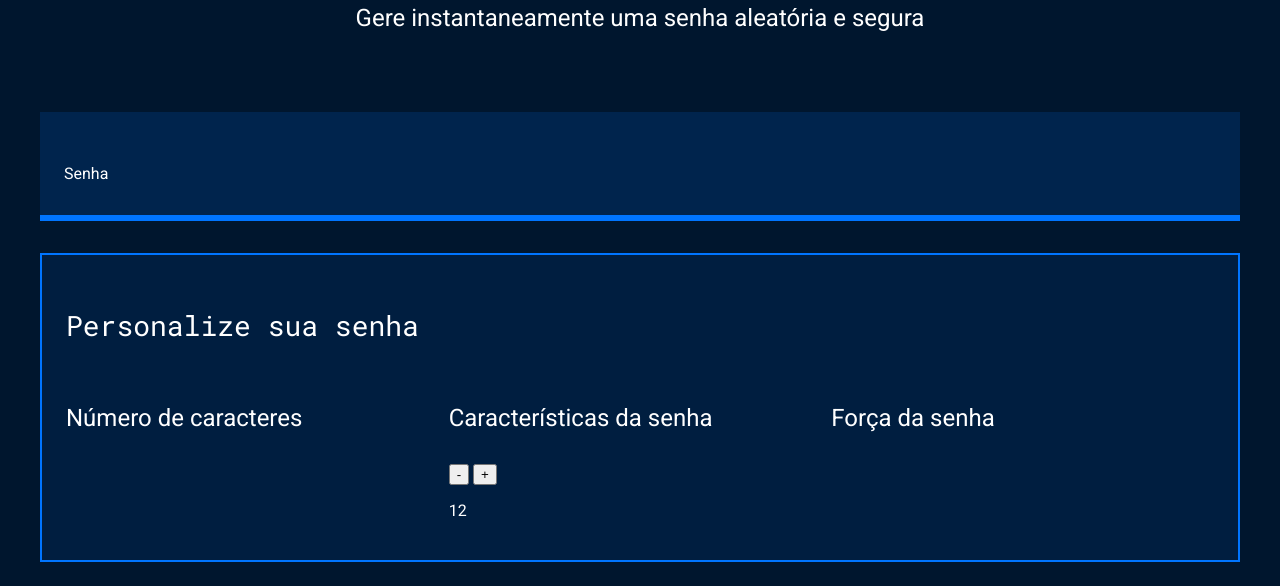
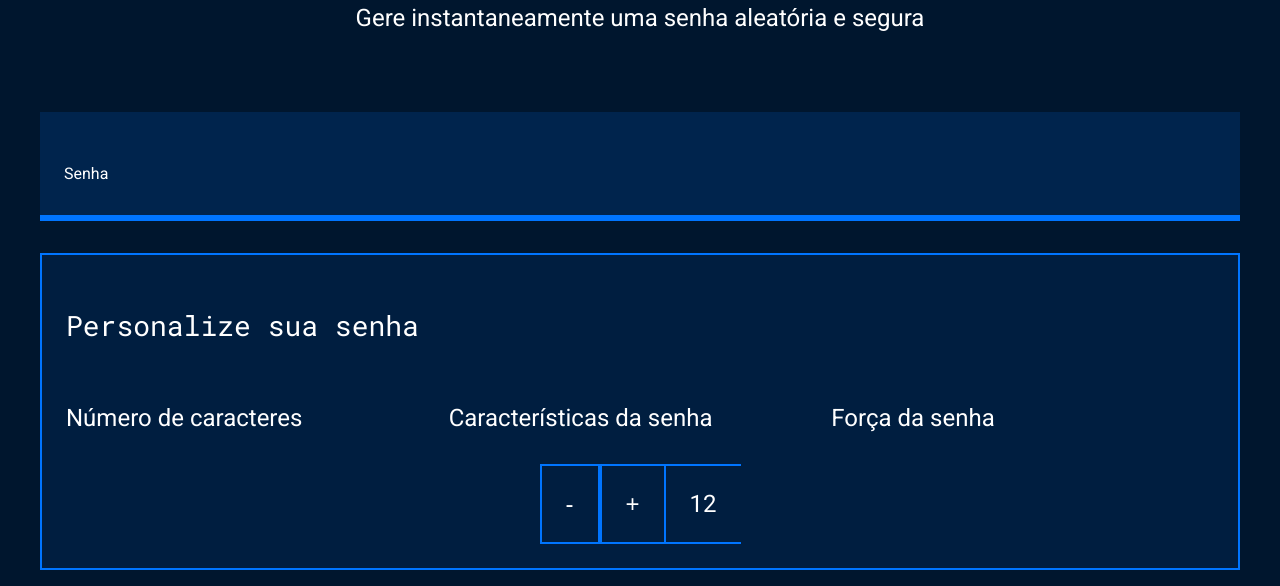
Before and after one commit to anakarolina1234/terceiro-repositorio2, a plain HTML site: page index.html in a window 1280 px wide. Shown: the part 214-800 px from the top of the page. Drawn offline with Linux system fonts and the light colour scheme.

Commit message:
Aula 1 09/06

```diff
--- a/style.css
+++ b/style.css
@@ -85,6 +85,36 @@ body{
     margin: 0 auto;
 }
 
+.parametro-senha-botoes {
+    display:flex;
+    justify-content: center;
+
+}
+
+.parametro-senha_botao {
+    background-color: var(--fundo-texto);
+    color: var(--branco);
+    border: 2px solid var(--borda);
+    padding: 24px;
+    font-size: 24px;
+    cursor: pointer;
+}
+
+.parametro-senha_texto {
+    padding: 24px;
+    border-top: 2px solid var(--borda);
+    border-bottom: 2px solid var(--borda);
+    margin: 0;
+    font-size: 24px;
+}
+
+
+
+
+
+
+
+
 @media screen and (min-width: 768px) {
     .parametro-coluna__senha{
         flex-direction: row;
```
